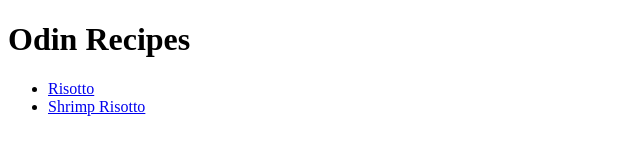
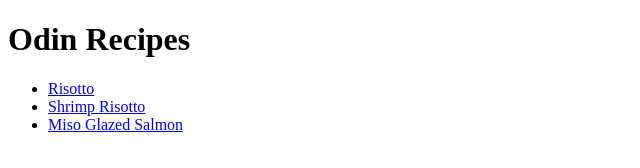
Before and after one commit to swilkins19/odin-recipes, a plain HTML site: page index.html in a window 1280 px wide. Shown: the whole page, without its empty margins (0-640 px from the left). Drawn offline with Linux system fonts and the light colour scheme.

Commit message:
Link Miso Glazed Salmon from index.html

```diff
--- a/index.html
+++ b/index.html
@@ -11,5 +11,6 @@
         <ul>
         <li><a href="./recipes/risotto.html">Risotto</a></li>
         <li><a href="./recipes/ShrimpRisotto.html">Shrimp Risotto</a></li>
+        <li><a href="./recipes/MisoGlazedSalmon.html">Miso Glazed Salmon</a></li>
     </body>
 </html>
```
